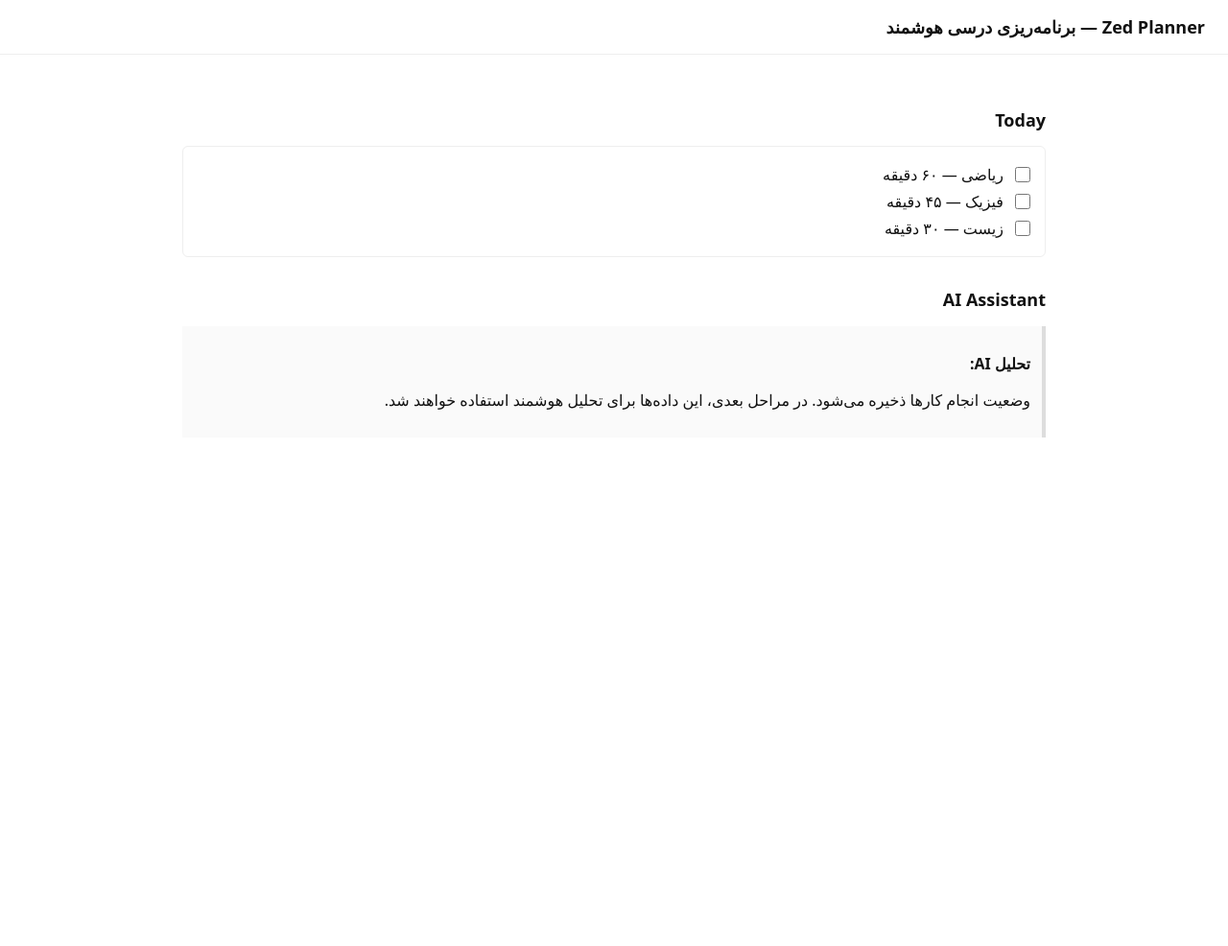
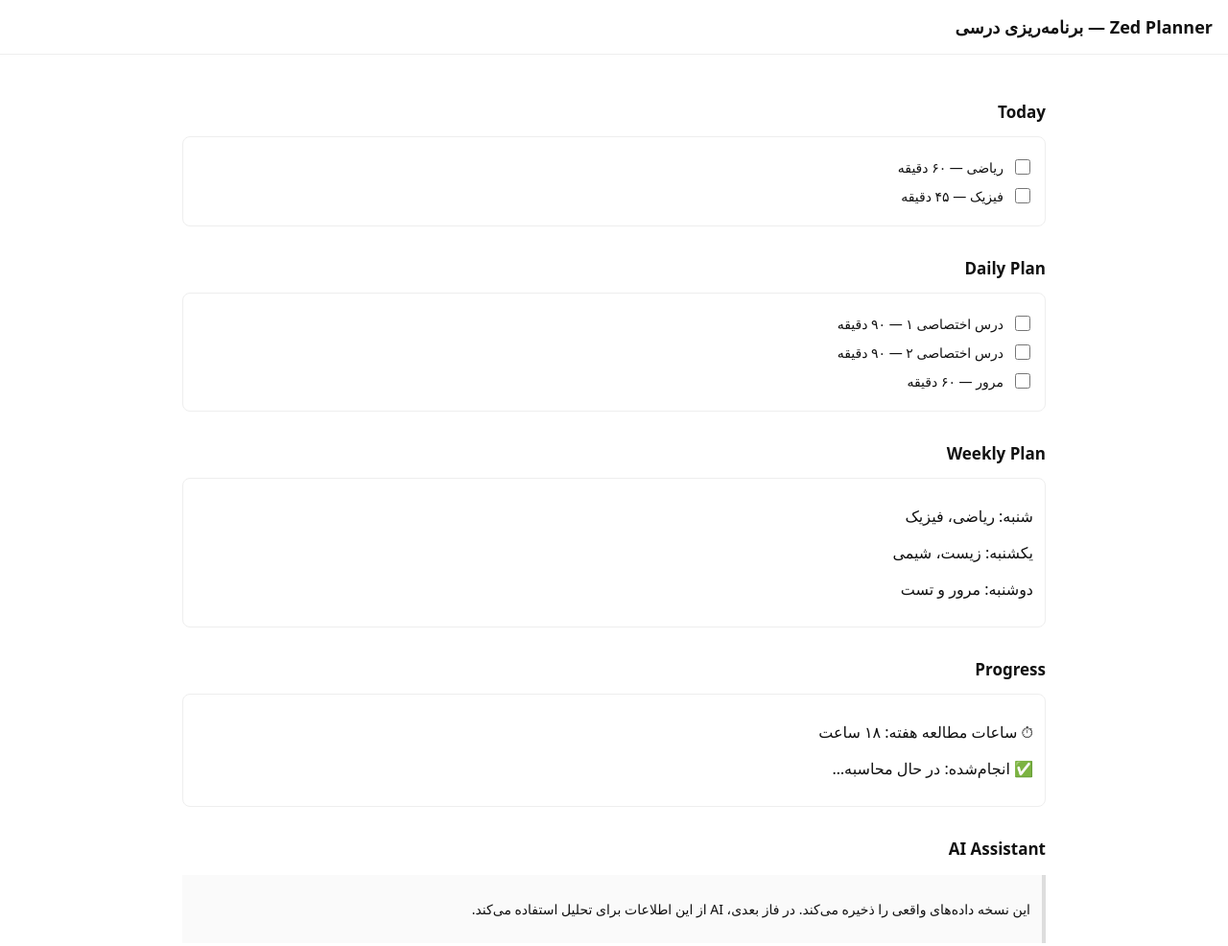
Before and after one commit to elmanrs/zed-planner, a plain HTML site: page index.html in a window 1280 px wide. Shown: the whole page at 96% size. Before the commit the page ends 800 px from the top, so only its background shows below. Drawn offline with Linux system fonts and the light colour scheme.

Commit message:
Update index.html

```diff
--- a/index.html
+++ b/index.html
@@ -1,84 +1,129 @@
 <!DOCTYPE html>
 <html lang="fa" dir="rtl">
 <head>
-  <meta charset="UTF-8" />
-  <meta name="viewport" content="width=device-width, initial-scale=1.0"/>
+  <meta charset="UTF-8">
+  <meta name="viewport" content="width=device-width, initial-scale=1.0">
   <title>Zed Planner</title>
+
   <style>
     body {
       font-family: system-ui, -apple-system, BlinkMacSystemFont, "Segoe UI", sans-serif;
       background: #ffffff;
       color: #111;
       margin: 0;
-      padding: 0;
     }
+
     header {
-      padding: 16px 24px;
+      padding: 16px;
       border-bottom: 1px solid #eee;
+      font-size: 18px;
       font-weight: 600;
-      font-size: 18px;
     }
+
     main {
-      padding: 24px;
+      padding: 16px;
       max-width: 900px;
       margin: auto;
     }
+
     h2 {
       margin-top: 32px;
-      font-size: 18px;
+      font-size: 17px;
     }
+
     .block {
       border: 1px solid #eee;
-      border-radius: 6px;
+      border-radius: 8px;
       padding: 12px;
       margin-top: 12px;
     }
+
     .task {
       display: flex;
       align-items: center;
       gap: 8px;
-      margin: 6px 0;
+      margin: 8px 0;
+      font-size: 14px;
     }
+
     .task input {
       width: 16px;
       height: 16px;
     }
+
     .ai {
       background: #fafafa;
       border-right: 4px solid #ddd;
       padding: 12px;
       margin-top: 16px;
+      font-size: 14px;
+    }
+
+    @media (max-width: 600px) {
+      body {
+        font-size: 15px;
+      }
     }
   </style>
 </head>
+
 <body>
 
-<header>Zed Planner — برنامه‌ریزی درسی هوشمند</header>
+<header>Zed Planner — برنامه‌ریزی درسی</header>
 
 <main>
 
+  <!-- TODAY -->
   <h2>Today</h2>
   <div class="block">
     <label class="task">
-      <input type="checkbox" data-id="math" />
+      <input type="checkbox" data-id="today-math">
       ریاضی — ۶۰ دقیقه
     </label>
     <label class="task">
-      <input type="checkbox" data-id="physics" />
+      <input type="checkbox" data-id="today-physics">
       فیزیک — ۴۵ دقیقه
-    </label>
-    <label class="task">
-      <input type="checkbox" data-id="bio" />
-      زیست — ۳۰ دقیقه
     </label>
   </div>
 
+  <!-- DAILY -->
+  <h2>Daily Plan</h2>
+  <div class="block">
+    <label class="task">
+      <input type="checkbox" data-id="daily-1">
+      درس اختصاصی ۱ — ۹۰ دقیقه
+    </label>
+    <label class="task">
+      <input type="checkbox" data-id="daily-2">
+      درس اختصاصی ۲ — ۹۰ دقیقه
+    </label>
+    <label class="task">
+      <input type="checkbox" data-id="daily-review">
+      مرور — ۶۰ دقیقه
+    </label>
+  </div>
+
+  <!-- WEEKLY -->
+  <h2>Weekly Plan</h2>
+  <div class="block">
+    <p>شنبه: ریاضی، فیزیک</p>
+    <p>یکشنبه: زیست، شیمی</p>
+    <p>دوشنبه: مرور و تست</p>
+  </div>
+
+  <!-- PROGRESS -->
+  <h2>Progress</h2>
+  <div class="block">
+    <p>⏱ ساعات مطالعه هفته: ۱۸ ساعت</p>
+    <p>✅ انجام‌شده: در حال محاسبه…</p>
+  </div>
+
+  <!-- AI -->
   <h2>AI Assistant</h2>
   <div class="ai">
-    <p><strong>تحلیل AI:</strong></p>
     <p>
-      وضعیت انجام کارها ذخیره می‌شود. در مراحل بعدی،
-      این داده‌ها برای تحلیل هوشمند استفاده خواهند شد.
+      این نسخه داده‌های واقعی را ذخیره می‌کند.
+      در فاز بعدی، AI از این اطلاعات برای تحلیل استفاده می‌کند.
     </p>
   </div>
 
@@ -88,14 +133,12 @@
   const checkboxes = document.querySelectorAll("input[type='checkbox']");
 
   checkboxes.forEach(cb => {
-    const id = cb.dataset.id;
-    const saved = localStorage.getItem(id);
-    if (saved === "true") {
-      cb.checked = true;
-    }
+    const key = cb.dataset.id;
+    const saved = localStorage.getItem(key);
+    if (saved === "true") cb.checked = true;
 
     cb.addEventListener("change", () => {
-      localStorage.setItem(id, cb.checked);
+      localStorage.setItem(key, cb.checked);
     });
   });
 </script>
```
